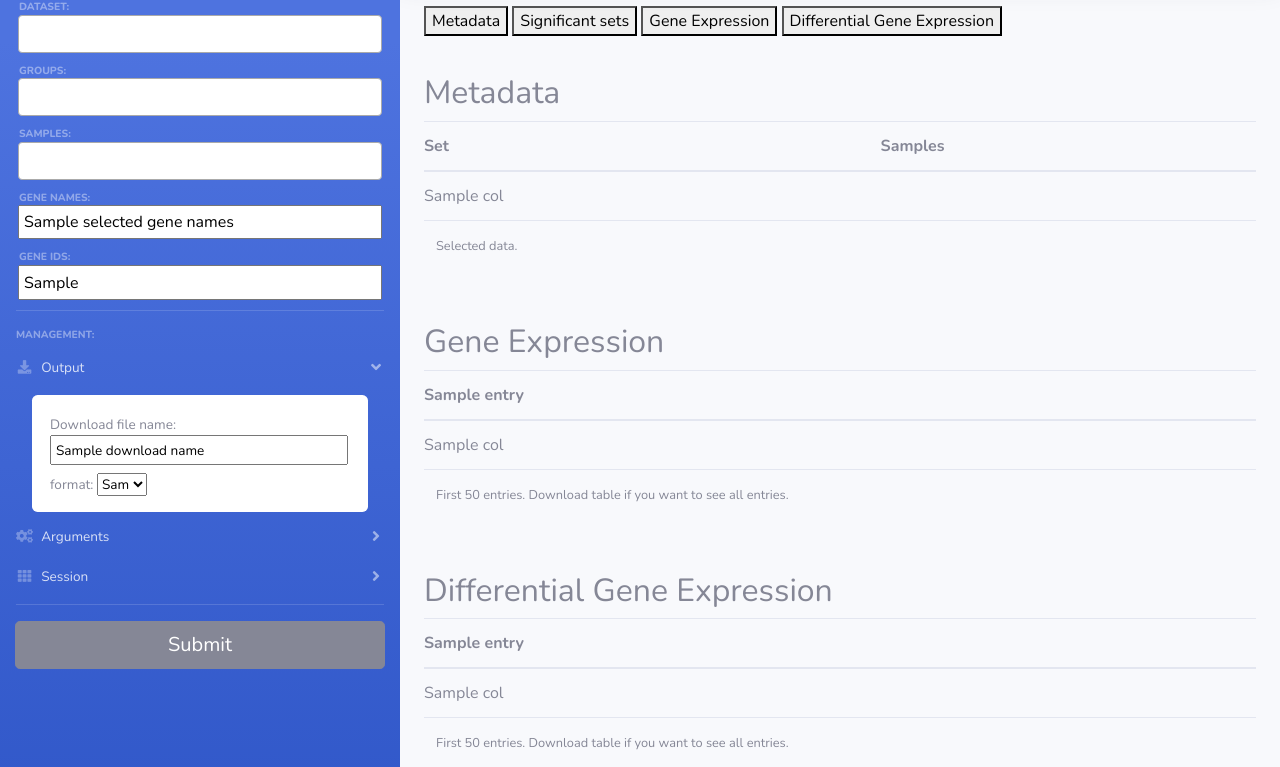
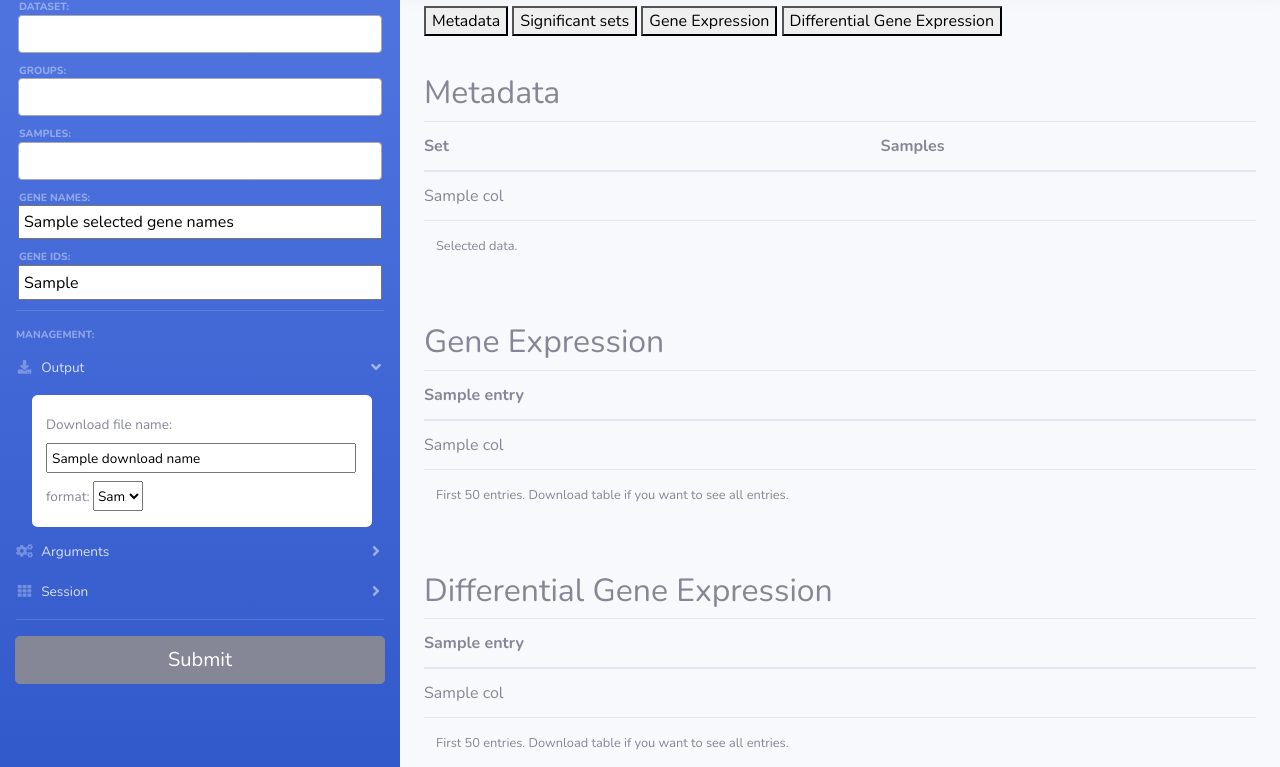
Before and after one commit to mpg-age-bioinformatics/flaski, a Python web app: template flaski/templates/apps/aarnaseqlake.html in a window 1280 px wide, after a click on "Output". Shown: the part 88-855 px from the top of the page. Run offline with Jinja, Linux system fonts and the light colour scheme; the template is opened without the code that fills it: most values are stand-ins (such as "Sample title", 1, 10 or a date in 2020); some libraries are stand-ins or nearby versions.

Commit message:
side scroll bar compatible menus

```diff
--- a/flaski/templates/apps/aarnaseqlake.html
+++ b/flaski/templates/apps/aarnaseqlake.html
@@ -154,30 +154,41 @@
 
             <!-- -------------------- FIGURE DOWNLOAD ARGUMENTS ---------------------- -->
 
+
             <li class="nav-item" style="padding-top: 0px;">
                 <a class="nav-link collapsed" href="#" data-toggle="collapse" data-target="#collapseDownload" aria-expanded="true" aria-controls="collapseDownload" style="padding-top: 0px;">
                     <i class="fas fa-fw fa-download"></i>
                     <span>Output</span>
                 </a>
                 <div id="collapseDownload" class="collapse closedmenu" aria-labelledby="headingTwo" data-parent="#accordionSidebar">
-                    <div class="bg-white py-2 collapse-inner rounded openmenu">
-                        <div class="row arguments">
+                    <div class="bg-white py-2 collapse-inner rounded openmenu" style="width:340px;padding-left:6%;padding-right:0%;justify-content:center">
+                        <div class="row arguments" style="width:100%; padding-left:0%; padding-right:0%; white-space:nowrap; overflow-x:auto;display:flex;justify-content:center;text-align:center;">
 
-                            <div class="row arg">
-                                <label>Download file name: <input type="text" name="download_name" value='{{ download_name }}' style="width:298px;height:30px;padding-left: 4px">
+                            <div class="row arg" style="width:310px; padding-left:0%; padding-right:0%; display:flex; justify-content:space-between; text-align:justify;">
+                                <label>Download file name:</label>
                             </div>
-                            <div class="row arg">
-                                <label> format: <select name=download_format_value method="GET" action="/" style="width:50px">
+                            <div class="row arg" style="width:310px; padding-left:0%; padding-right:0%; display:flex; justify-content:space-between; text-align:justify;">
+                                <label>
+                                    <input type="text" name="download_name" value='{{ download_name }}' style="width:310px;height:30px;padding-left: 4px">
+                                </label>
+                            </div>
+                            <div class="row arg" style="width:310px; padding-left:0%; padding-right:0%; display:flex; justify-content:space-between; text-align:justify;">
+                                <label> format: <select name=downloadf method="GET" action="/" style="height:30px;width:50px">
                                     {% for download_format_ in download_format %}
-                                        <option value="{{download_format_}}" {% if download_format_==download_format_value %} selected {% endif %}>{{download_format_}}</option>
+                                        <option value="{{download_format_}}" {% if download_format_==downloadf %} selected {% endif %}>{{download_format_}}</option>
                                     {% endfor %}
-                                </select>
+                                    </select>
+                                </label>
 
                             </div>
                         </div>
                     </div>
                 </div>
             </li>
+
+
+
+
 
             <!-- -------------------- ARGUMENTS DOWNLOAD ARGUMENTS ---------------------- -->
 
@@ -187,21 +198,29 @@
                     <span>Arguments</span>
                 </a>
                 <div id="collapseArguments" class="collapse closedmenu" aria-labelledby="headingTwo" data-parent="#accordionSidebar">
-                    <div class="bg-white py-2 collapse-inner rounded openmenu">
-                        <div class="row arguments">
+                    <div class="bg-white py-2 collapse-inner rounded openmenu" style="width:340px;padding-left:6%;padding-right:0%;justify-content:center">
+                        <div class="row arguments" style="width:100%; padding-left:0%; padding-right:0%; white-space:nowrap; overflow-x:auto;display:flex;justify-content:center;text-align:center;">
 
-                            <div class="row arg">
-                                <label>Upload arguments file:
+                            <div class="row arg" style="width:310px; padding-left:0%; padding-right:0%; display:flex; justify-content:space-between; text-align:justify;">
+                                <label>Upload arguments file:</label>
+                            </div>
+                            <div class="row arg" style="width:310px; padding-left:0%; padding-right:0%; display:flex; justify-content:space-between; text-align:justify;padding-bottom:8px;">
                                     <div class="custom-file">
-                                        <input type="file" class="custom-file-input" name="inputargumentsfile" id="inputargumentsfile" style="width:300px;">
+
                                         <label class="custom-file-label" for="inputargumentsfile" placeholder="Choose File">{{ inputargumentsfile }}</label>
+                                        <label>
+                                            <input type="file" class="custom-file-input" name="inputargumentsfile" id="inputargumentsfile" style="vertical-align:middle;height:30px;width:310px;">
+                                        </label>
                                     </div>
                             </div>
 
                             {% if filename != "Select file.." %}
-                            <div class="row arg">
-                                <label>Download file name: <input type="text" name="session_argumentsn" value='{{ session_argumentsn }}' style="width:298px;height:30px;padding-left:4px">
-                            </div>
+                                <div class="row arg" style="width:310px; padding-left:0%; padding-right:0%; display:flex; justify-content:space-between; text-align:justify;">
+                                    <label>Download file name:</label>
+                                </div>
+                                <div class="row arg" style="width:310px; padding-left:0%; padding-right:0%; display:flex; justify-content:space-between; text-align:justify;">
+                                    <label><input type="text" name="session_argumentsn" value='{{ session_argumentsn }}' style="vertical-align:middle;width:310px;height:30px;padding-left:4px"></label>
+                                </div>
                             {% endif %}
 
                         </div>
@@ -212,26 +231,36 @@
 
             <!-- -------------------- SESSION DOWNLOAD ARGUMENTS ---------------------- -->
 
+
+
             <li class="nav-item" style="padding-top: 0px;">
                 <a class="nav-link collapsed" href="#" data-toggle="collapse" data-target="#collapseSession" aria-expanded="true" aria-controls="collapseSession" style="padding-top:0px;">
                     <i class="fas fa-fw fa-th" aria-hidden="true"></i>
                     <span>Session</span>
                 </a>
                 <div id="collapseSession" class="collapse closedmenu" aria-labelledby="headingTwo" data-parent="#accordionSidebar">
-                    <div class="bg-white py-2 collapse-inner rounded openmenu">
-                        <div class="row arguments">
+                    <div class="bg-white py-2 collapse-inner rounded openmenu" style="width:340px;padding-left:6%;padding-right:0%;justify-content:center">
+                        <div class="row arguments" style="width:100%; padding-left:0%; padding-right:0%; white-space:nowrap; overflow-x:auto;display:flex;justify-content:center;text-align:center;">
 
-                            <div class="row arg">
-                                <label>Upload session file:
+                            <div class="row arg" style="width:310px; padding-left:0%; padding-right:0%; display:flex; justify-content:space-between; text-align:justify;">
+                                <label>Upload session file:</label>
+                            </div>
+                            <div class="row arg" style="width:310px; padding-left:0%; padding-right:0%; display:flex; justify-content:space-between; text-align:justify;padding-bottom:8px;">
                                     <div class="custom-file">
-                                        <input type="file" class="custom-file-input" name="inputsessionfile" id="inputsessionfile" style="width:300px;">
                                         <label class="custom-file-label" for="inputsessionfile" placeholder="Choose File">{{ inputsessionfile }}</label>
+                                        <label>
+                                            <input type="file" class="custom-file-input" name="inputsessionfile" id="inputsessionfile" style="vertical-align:middle;height:30px;width:310px;">
+                                        </label>
                                     </div>
+                                </label>
                             </div>
 
                             {% if filename != "Select file.." %}
-                            <div class="row arg">
-                                <label>Download file name:<input type="text" style="width:298px;height:30px;padding-left:4px" name="session_download_name" value='{{ session_download_name }}'>
+                            <div class="row arg" style="width:310px; padding-left:0%; padding-right:0%; display:flex; justify-content:space-between; text-align:justify;">
+                                <label>Download file name:</label>
+                            </div>
+                            <div class="row arg" style="width:310px; padding-left:0%; padding-right:0%; display:flex; justify-content:space-between; text-align:justify;">
+                                <input type="text" style="vertical-align:middle;width:310px;height:30px;padding-left:4px" name="session_download_name" value='{{ session_download_name }}'>
                             </div>
                             {% endif %}
 
--- a/flaski/templates/apps/scatterplot.html
+++ b/flaski/templates/apps/scatterplot.html
@@ -740,7 +740,7 @@
                                     <div class="custom-file">
 
                                         <label class="custom-file-label" for="inputargumentsfile" placeholder="Choose File">{{ inputargumentsfile }}</label>
-                                        <label">
+                                        <label>
                                             <input type="file" class="custom-file-input" name="inputargumentsfile" id="inputargumentsfile" style="vertical-align:middle;height:30px;width:310px;">
                                         </label>
                                     </div>
```
Also changed, not shown: flaski/templates/apps/violinplot.html (+18 -18 lines).
